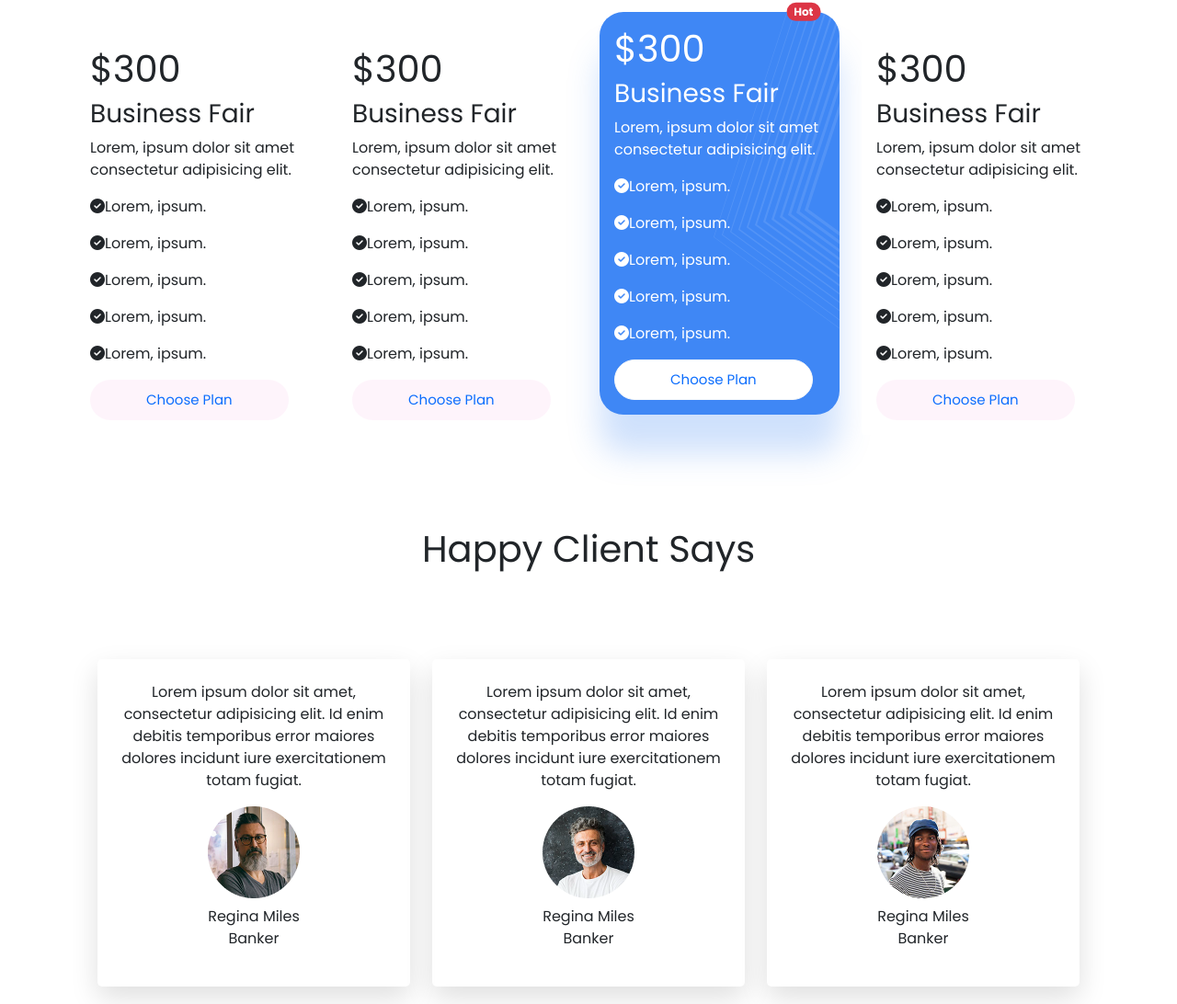
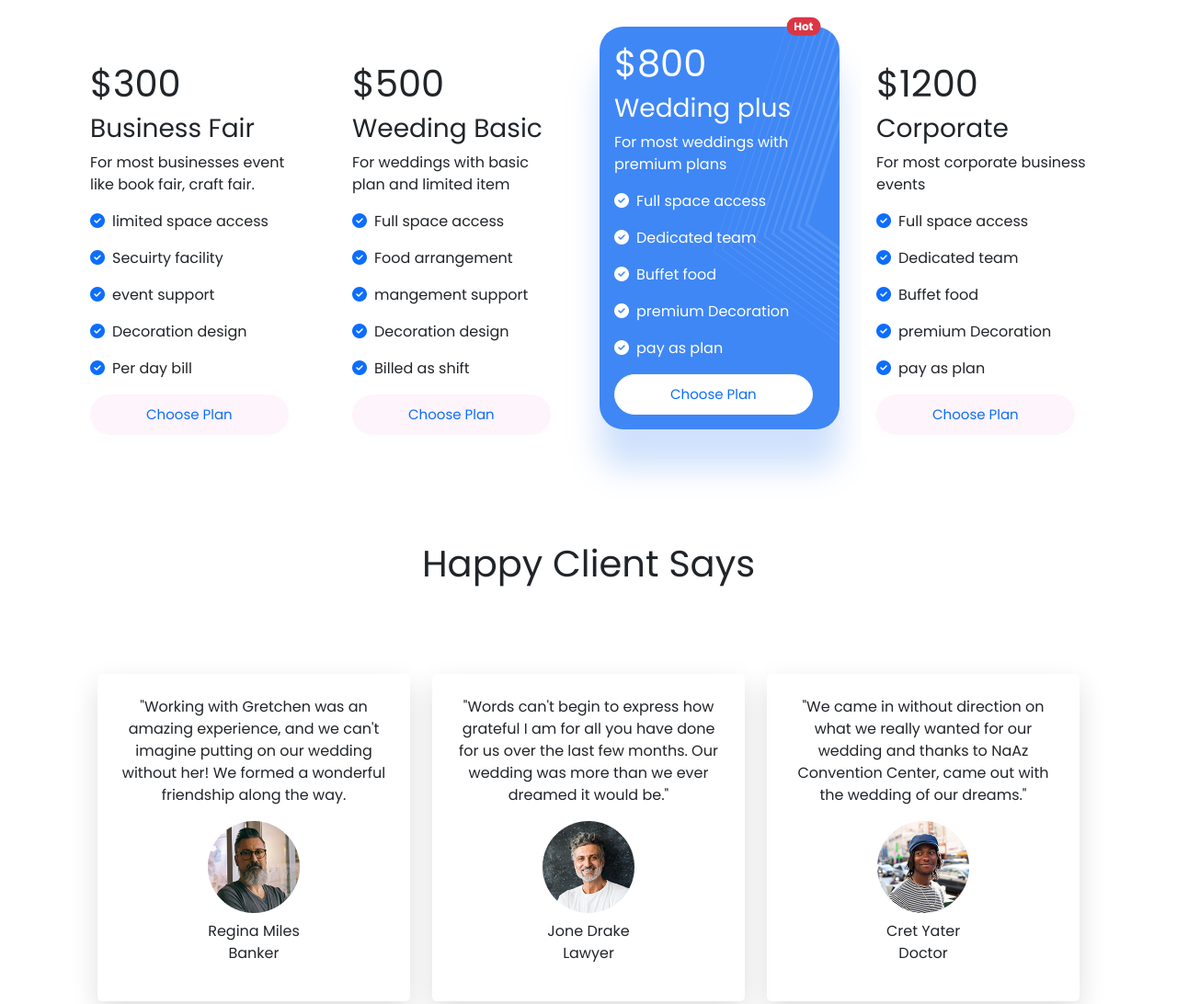
Before and after one commit to Azmain951/convention-center, a plain HTML site: page index.html in a window 1280 px wide. Shown: the part 1689-2781 px from the top of the page at 92% size. Drawn offline with nearby package versions, Linux system fonts and the light colour scheme.

Commit message:
custom texts added,margin,padding revised

```diff
--- a/index.html
+++ b/index.html
@@ -16,7 +16,7 @@
 
 <body>
     <header>
-        <nav class="navbar navbar-expand-lg navbar-light bg-light">
+        <nav class="navbar navbar-expand-lg navbar-light bg-light py-3">
             <div class="container">
                 <a class="navbar-brand fw-bold" href="#">NaAz Convention Center</a>
                 <button class="navbar-toggler" type="button" data-bs-toggle="collapse" data-bs-target="#navbarNav"
@@ -61,7 +61,9 @@
                         <div class="carousel-caption d-none d-md-block m-5 p-5">
                             <h1>The perfect venue for your<br>next event</h1>
                             <p>Some representative placeholder content for the first slide.</p>
-                            <button class="btn btn-light">Book Now</button>
+                            <a href="https://web.programming-hero.com/" target="_blank"><button
+                                    class="btn btn-light">Book
+                                    Now</button></a>
                         </div>
                     </div>
                     <div class="carousel-item">
@@ -69,7 +71,9 @@
                         <div class="carousel-caption d-none d-md-block m-5 p-5">
                             <h1>We set the stage. You take centre.</h1>
                             <p>Some representative placeholder content for the second slide.</p>
-                            <button class="btn btn-light">Book Now</button>
+                            <a href="https://web.programming-hero.com/" target="_blank"><button
+                                    class="btn btn-light">Book
+                                    Now</button></a>
                         </div>
                     </div>
                     <div class="carousel-item">
@@ -77,7 +81,9 @@
                         <div class="carousel-caption d-none d-md-block m-5 p-5">
                             <h1>Third slide label</h1>
                             <p>Some representative placeholder content for the third slide.</p>
-                            <button class="btn btn-light">Book Now</button>
+                            <a href="https://web.programming-hero.com/" target="_blank"><button
+                                    class="btn btn-light">Book
+                                    Now</button></a>
                         </div>
                     </div>
                     <div class="carousel-item">
@@ -85,7 +91,9 @@
                         <div class="carousel-caption d-none d-md-block m-5 p-5">
                             <h1>Third slide label</h1>
                             <p>Some representative placeholder content for the third slide.</p>
-                            <button class="btn btn-light">Book Now</button>
+                            <a href="https://web.programming-hero.com/" target="_blank"><button
+                                    class="btn btn-light">Book
+                                    Now</button></a>
                         </div>
                     </div>
                 </div>
@@ -110,10 +118,11 @@
             </div>
             <div class="ms-5">
                 <h1>Every moment is Precious</h1>
-                <p>Lorem ipsum dolor sit amet consectetur adipisicing elit. Odit quidem molestiae aliquid, adipisci
-                    expedita deleniti officiis nihil vitae incidunt illo, culpa commodi libero autem itaque.</p>
-                <button class="btn btn-primary rounded-0 px-4">Explore Our Album <img src="icons/arrow-forward 1.svg"
-                        alt=""></button>
+                <p class="mt-3">Life isn't about finding yourself. Life is about creating yourself. The truth is you
+                    don't know what
+                    is going to happen tomorrow. Life is a crazy ride, and nothing is guaranteed.</p>
+                <button class="btn btn-primary rounded-0 mt-2 px-4 py-2">Explore Our Album <img
+                        src="icons/arrow-forward 1.svg" alt=""></button>
             </div>
         </section>
 
@@ -126,13 +135,14 @@
                         <div class="card-body p-3">
                             <h1>$300</h1>
                             <h3>Business Fair</h3>
-                            <p class="card-text">Lorem, ipsum dolor sit amet consectetur adipisicing elit.
+                            <p class="card-text">For most businesses event like book fair, craft fair.
                             </p>
-                            <p><i class="fas fa-check-circle"></i><span>Lorem, ipsum.</span> </p>
-                            <p><i class="fas fa-check-circle"></i><span>Lorem, ipsum.</span> </p>
-                            <p><i class="fas fa-check-circle"></i><span>Lorem, ipsum.</span> </p>
-                            <p><i class="fas fa-check-circle"></i><span>Lorem, ipsum.</span> </p>
-                            <p><i class="fas fa-check-circle"></i><span>Lorem, ipsum.</span> </p>
+                            <p><i class="fas fa-check-circle text-primary me-2"></i><span>limited space access</span>
+                            </p>
+                            <p><i class="fas fa-check-circle text-primary me-2"></i><span>Secuirty facility</span> </p>
+                            <p><i class="fas fa-check-circle text-primary me-2"></i><span>event support</span> </p>
+                            <p><i class="fas fa-check-circle text-primary me-2"></i><span>Decoration design</span> </p>
+                            <p><i class="fas fa-check-circle text-primary me-2"></i><span>Per day bill</span> </p>
                             <a href="#" class="btn text-primary rounded-pill">Choose Plan</a>
                         </div>
                     </div>
@@ -140,15 +150,14 @@
                 <div class="col-3">
                     <div class="card border-0">
                         <div class="card-body  p-3">
-                            <h1>$300</h1>
-                            <h3>Business Fair</h3>
-                            <p class="card-text">Lorem, ipsum dolor sit amet consectetur adipisicing elit.
-                            </p>
-                            <p><i class="fas fa-check-circle"></i><span>Lorem, ipsum.</span> </p>
-                            <p><i class="fas fa-check-circle"></i><span>Lorem, ipsum.</span> </p>
-                            <p><i class="fas fa-check-circle"></i><span>Lorem, ipsum.</span> </p>
-                            <p><i class="fas fa-check-circle"></i><span>Lorem, ipsum.</span> </p>
-                            <p><i class="fas fa-check-circle"></i><span>Lorem, ipsum.</span> </p>
+                            <h1>$500</h1>
+                            <h3>Weeding Basic</h3>
+                            <p class="card-text">For weddings with basic plan and limited item</p>
+                            <p><i class="fas fa-check-circle text-primary me-2"></i><span>Full space access</span> </p>
+                            <p><i class="fas fa-check-circle text-primary me-2"></i><span>Food arrangement</span> </p>
+                            <p><i class="fas fa-check-circle text-primary me-2"></i><span>mangement support</span> </p>
+                            <p><i class="fas fa-check-circle text-primary me-2"></i><span>Decoration design</span> </p>
+                            <p><i class="fas fa-check-circle text-primary me-2"></i><span>Billed as shift</span> </p>
                             <a href="#" class="btn text-primary rounded-pill">Choose Plan</a>
                         </div>
                     </div>
@@ -156,15 +165,14 @@
                 <div class="col-3">
                     <div class="card border-0 text-white hot-package position-relative" style="top:-5%">
                         <div class="card-body p-3 position-relative">
-                            <h1>$300</h1>
-                            <h3>Business Fair</h3>
-                            <p class="card-text">Lorem, ipsum dolor sit amet consectetur adipisicing elit.
-                            </p>
-                            <p><i class="fas fa-check-circle"></i><span>Lorem, ipsum.</span> </p>
-                            <p><i class="fas fa-check-circle"></i><span>Lorem, ipsum.</span> </p>
-                            <p><i class="fas fa-check-circle"></i><span>Lorem, ipsum.</span> </p>
-                            <p><i class="fas fa-check-circle"></i><span>Lorem, ipsum.</span> </p>
-                            <p><i class="fas fa-check-circle"></i><span>Lorem, ipsum.</span> </p>
+                            <h1>$800</h1>
+                            <h3>Wedding plus</h3>
+                            <p class="card-text">For most weddings with premium plans</p>
+                            <p><i class="fas fa-check-circle me-2"></i><span>Full space access</span> </p>
+                            <p><i class="fas fa-check-circle me-2"></i><span>Dedicated team</span> </p>
+                            <p><i class="fas fa-check-circle me-2"></i><span>Buffet food</span> </p>
+                            <p><i class="fas fa-check-circle me-2"></i><span>premium Decoration</span> </p>
+                            <p><i class="fas fa-check-circle me-2"></i><span>pay as plan</span> </p>
                             <a href="#" class="btn btn-light text-primary rounded-pill">Choose Plan</a>
                             <span class="position-absolute top-0 translate-middle badge rounded-pill bg-danger"
                                 style="left: 85%;">
@@ -176,15 +184,15 @@
                 <div class="col-3">
                     <div class="card border-0">
                         <div class="card-body  p-3">
-                            <h1>$300</h1>
-                            <h3>Business Fair</h3>
-                            <p class="card-text">Lorem, ipsum dolor sit amet consectetur adipisicing elit.
+                            <h1>$1200</h1>
+                            <h3>Corporate</h3>
+                            <p class="card-text">For most corporate business events
                             </p>
-                            <p><i class="fas fa-check-circle"></i><span>Lorem, ipsum.</span> </p>
-                            <p><i class="fas fa-check-circle"></i><span>Lorem, ipsum.</span> </p>
-                            <p><i class="fas fa-check-circle"></i><span>Lorem, ipsum.</span> </p>
-                            <p><i class="fas fa-check-circle"></i><span>Lorem, ipsum.</span> </p>
-                            <p><i class="fas fa-check-circle"></i><span>Lorem, ipsum.</span> </p>
+                            <p><i class="fas fa-check-circle text-primary me-2"></i><span>Full space access</span> </p>
+                            <p><i class="fas fa-check-circle text-primary me-2"></i><span>Dedicated team</span> </p>
+                            <p><i class="fas fa-check-circle text-primary me-2"></i><span>Buffet food</span> </p>
+                            <p><i class="fas fa-check-circle text-primary me-2"></i><span>premium Decoration</span> </p>
+                            <p><i class="fas fa-check-circle text-primary me-2"></i><span>pay as plan</span> </p>
                             <a href="#" class="btn text-primary rounded-pill">Choose Plan</a>
                         </div>
                     </div>
@@ -199,26 +207,26 @@
                 <div class="row gy-5">
                     <div class="col-4">
                         <div class="client-review p-4 text-center">
-                            <p>Lorem ipsum dolor sit amet, consectetur adipisicing elit. Id enim debitis temporibus
-                                error maiores dolores incidunt iure exercitationem totam fugiat.</p>
+                            <p>"Working with Gretchen was an amazing experience, and we can't imagine putting on our
+                                wedding without her! We formed a wonderful friendship along the way.</p>
                             <img src="images/person 1.png" alt="">
                             <p class="mt-2">Regina Miles<br>Banker</p>
                         </div>
                     </div>
                     <div class="col-4">
                         <div class="client-review p-4 text-center">
-                            <p>Lorem ipsum dolor sit amet, consectetur adipisicing elit. Id enim debitis temporibus
-                                error maiores dolores incidunt iure exercitationem totam fugiat.</p>
+                            <p>"Words can't begin to express how grateful I am for all you have done for us over the
+                                last few months. Our wedding was more than we ever dreamed it would be."</p>
                             <img src="images/person 2.png" alt="">
-                            <p class="mt-2">Regina Miles<br>Banker</p>
+                            <p class="mt-2">Jone Drake<br>Lawyer</p>
                         </div>
                     </div>
                     <div class="col-4">
                         <div class="client-review p-4 text-center">
-                            <p>Lorem ipsum dolor sit amet, consectetur adipisicing elit. Id enim debitis temporibus
-                                error maiores dolores incidunt iure exercitationem totam fugiat.</p>
+                            <p>"We came in without direction on what we really wanted for our wedding and thanks to NaAz
+                                Convention Center, came out with the wedding of our dreams." </p>
                             <img src="images/person 3.png" alt="">
-                            <p class="mt-2">Regina Miles<br>Banker</p>
+                            <p class="mt-2">Cret Yater<br>Doctor</p>
                         </div>
                     </div>
 
```
